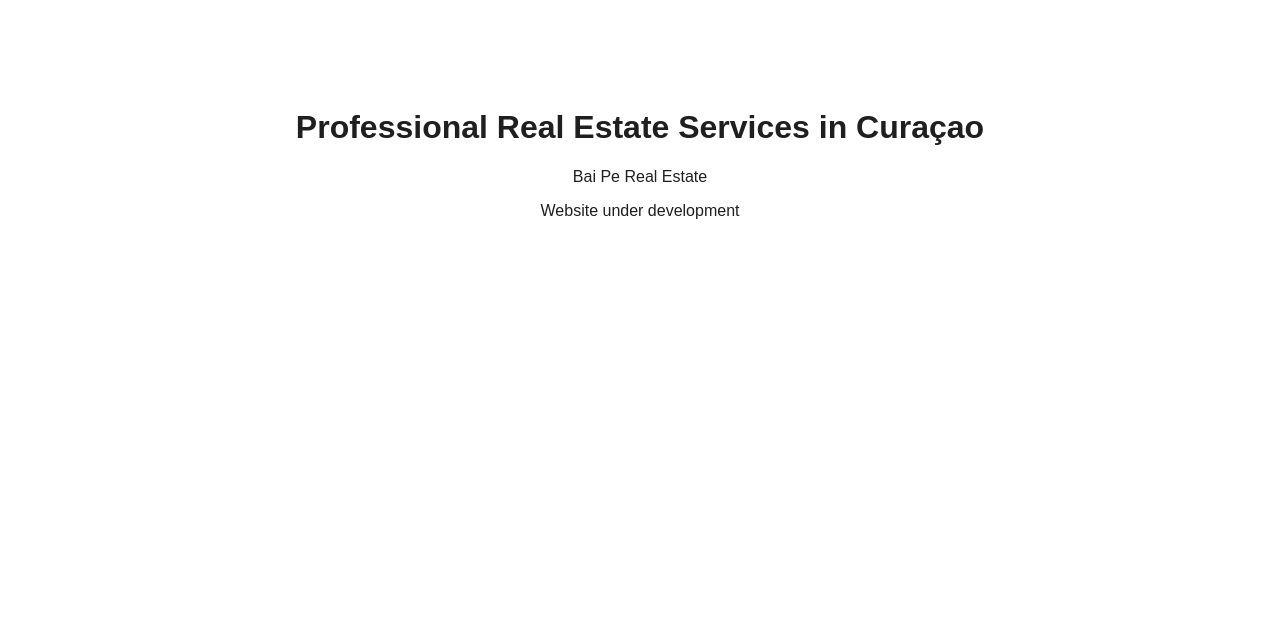
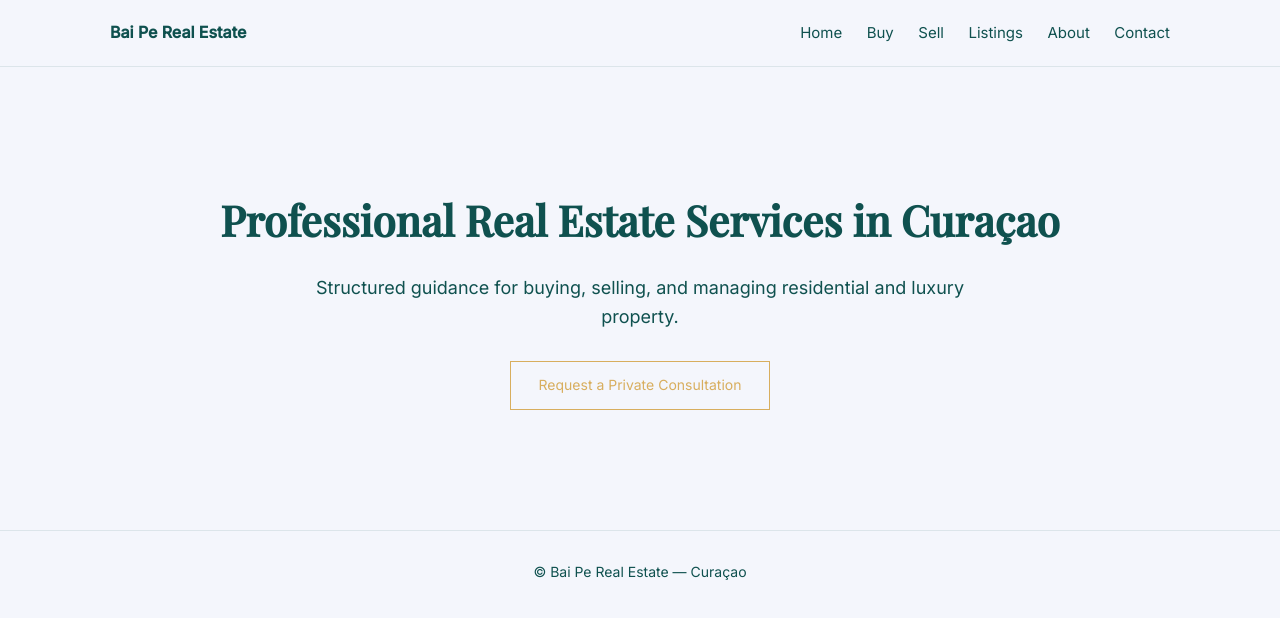
Before and after one commit to baiperealestate/baiperealestate, a plain HTML site: page index.html in a window 1280 px wide. Drawn offline with nearby package versions, Linux system fonts and the light colour scheme.

Commit message:
Update index.html

```diff
--- a/index.html
+++ b/index.html
@@ -4,10 +4,35 @@
   <meta charset="UTF-8">
   <title>Bai Pe Real Estate | Curaçao</title>
   <meta name="viewport" content="width=device-width, initial-scale=1">
+  <meta name="description" content="Professional real estate services in Curaçao.">
+  <link href="https://fonts.googleapis.com/css2?family=Inter:wght@300;400;500&family=Playfair+Display:wght@400;500&display=swap" rel="stylesheet">
+  <link rel="stylesheet" href="/assets/css/style.css">
 </head>
-<body style="font-family: Arial, sans-serif; background:#ffffff; color:#1f1f1f; text-align:center; padding:80px;">
+<body>
+
+<header>
+  <nav>
+    <strong>Bai Pe Real Estate</strong>
+    <div>
+      <a href="/">Home</a>
+      <a href="/buy.html">Buy</a>
+      <a href="/sell.html">Sell</a>
+      <a href="/listings.html">Listings</a>
+      <a href="/about.html">About</a>
+      <a href="/contact.html">Contact</a>
+    </div>
+  </nav>
+</header>
+
+<section class="hero">
   <h1>Professional Real Estate Services in Curaçao</h1>
-  <p>Bai Pe Real Estate</p>
-  <p>Website under development</p>
+  <p>Structured guidance for buying, selling, and managing residential and luxury property.</p>
+  <a href="/contact.html" class="btn">Request a Private Consultation</a>
+</section>
+
+<footer>
+  © Bai Pe Real Estate — Curaçao
+</footer>
+
 </body>
 </html>
```
